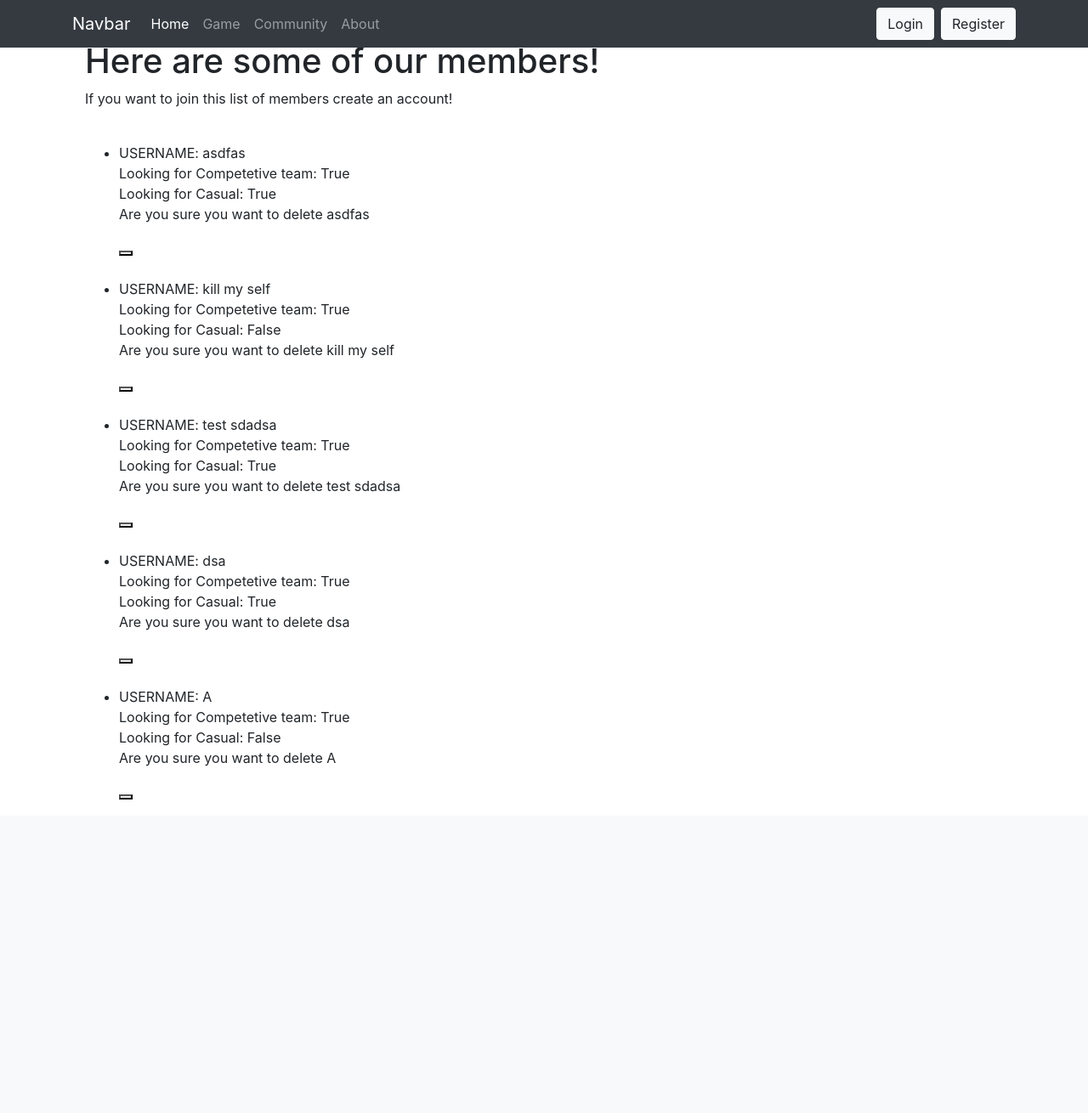
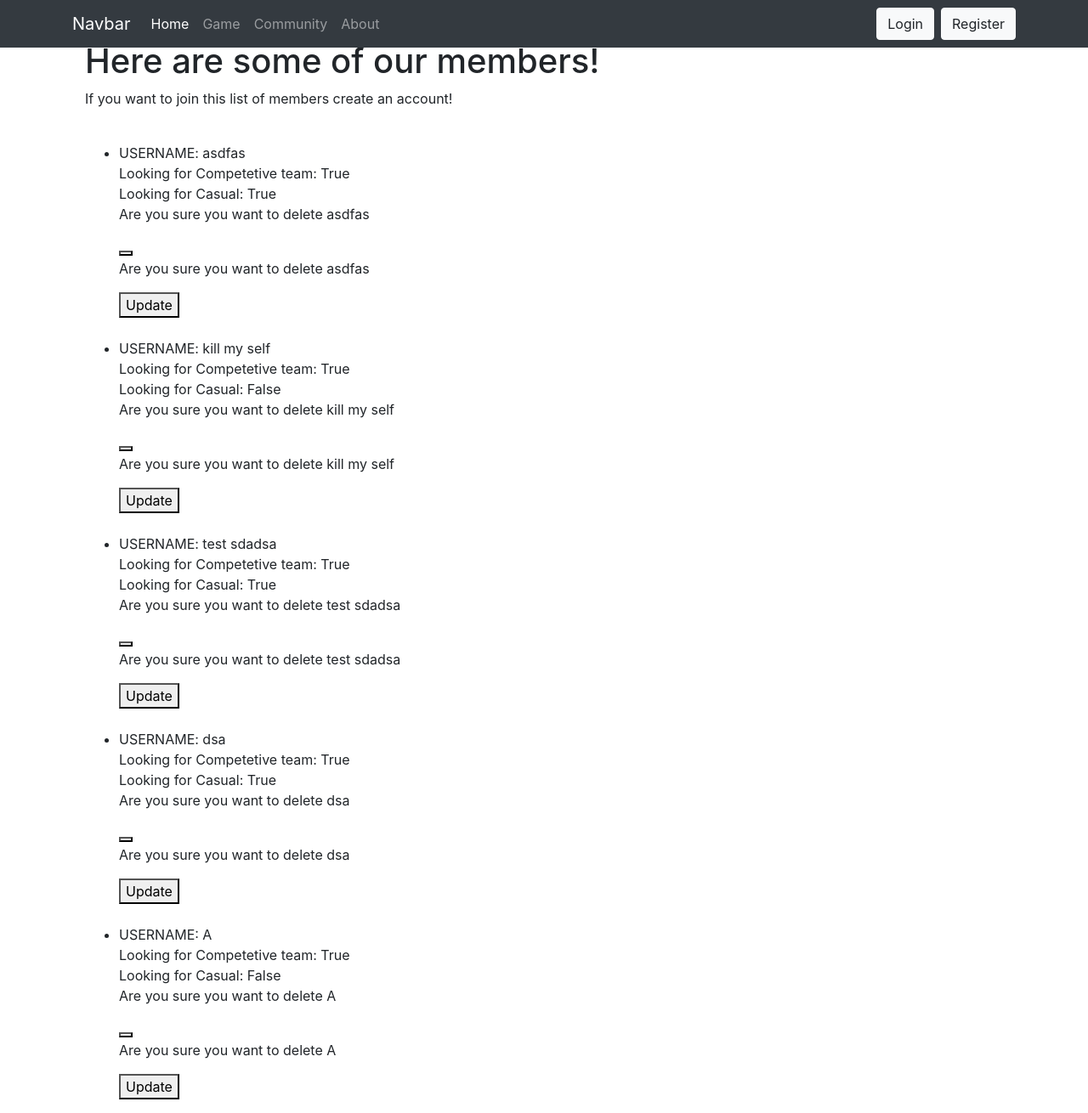
Before and after one commit to MTBrouwer/Final_Project, a Django app: page /Final_P1/Community in a window 1280 px wide. Shown: the whole page at 85% size. Before the commit the page ends 941 px from the top, so only its background shows below. Run offline with Django 3.2, Linux system fonts and the light colour scheme; data comes from the database, SQL or seed files in the repository.

Commit message:
Update_Button_Partial

```diff
--- a/Final_P1/urls.py
+++ b/Final_P1/urls.py
@@ -10,7 +10,7 @@ urlpatterns = [
     path('About', views.about),
     path('Profile/Home', views.index),
     path('Profile/Game', views.game),
-    path('Profile/Community', views.community),
+    path('Profile/Community', views.community, name="community"),
     path('Profile/About', views.about),
     path('register/', views.register_view, name='register'),
     path('Roster', views.register_view),
@@ -23,5 +23,6 @@ urlpatterns = [
     path('Profile/studentInterestForm', views.InterestForm, name='clubForm'),
     path('Profile/favorite', views.favorite, name='favorite'),
     path('Profile/Delete<int:id>', views.delete, name='Delete-StudentForm'),
+    path('Profile/Update<int:id>', views.update, name='Update-StudentForm'),
 
 ]
--- a/Final_P1/views.py
+++ b/Final_P1/views.py
@@ -82,10 +82,9 @@ def update(request, id):
     form = studentInfoForm(request.POST or None, instance=student)
     if form.is_valid():
         form.save()
-        return redirect('index')
-
-    context = {'form': form}
-    return render(request, 'add.html', context)
+        return redirect('community')
+    context = {'students': student}
+    return render(request, 'Final_P1/Profile-Update.html', context)
 
 
 def delete(request, id):
@@ -94,7 +93,7 @@ def delete(request, id):
         student.delete()
         return redirect('index')
     context = {'students': student}
-    return render(request, 'Delete.html', context)
+    return render(request, 'Final_P1/Delete.html', context)
 
 ########################
 def AddPlayerForm(request):
--- a/templates/Final_P1/Community.html
+++ b/templates/Final_P1/Community.html
@@ -12,12 +12,16 @@
 <form action="{% url 'Delete-StudentForm' student.id %}" method="post">
     {% csrf_token %}
     <p>Are you sure you want to delete {{  student }}</p>
-    <button type="submit" value="Delete" /></button>
+    <button type="submit" value="Delete"></button>
+</form>
+
+        <form action="{% url 'Update-StudentForm' student.id %}" method="post">
+    {% csrf_token %}
+    <p>Are you sure you want to delete {{  student }}</p>
+    <button type="submit" value="Update">Update</button>
 </form>
     {% endfor %}
 
     {% endblock %}%}
 </ul>
     </div>
-
- delete
--- a/templates/Final_P1/Profile-Update.html
+++ b/templates/Final_P1/Profile-Update.html
@@ -5,7 +5,7 @@
     <form method="post" action="">
         {% csrf_token %}
         {{ form|crispy }}
-        <a href="{% url 'view_profile' %}" class="btn btn-info"><i class="fas fa-arrow-left"></i> Go Back</a>
+        <a href="{% url 'Profile-Form' %}" class="btn btn-info"><i class="fas fa-arrow-left"></i> Go Back</a>
         <button type="reset" class="btn btn-warning"><i class="fas fa-redo-alt"></i> Reset</button>
         <button type="submit" class="btn btn-primary"><i class="fas fa-save"></i> Save</button>
     </form>
```
